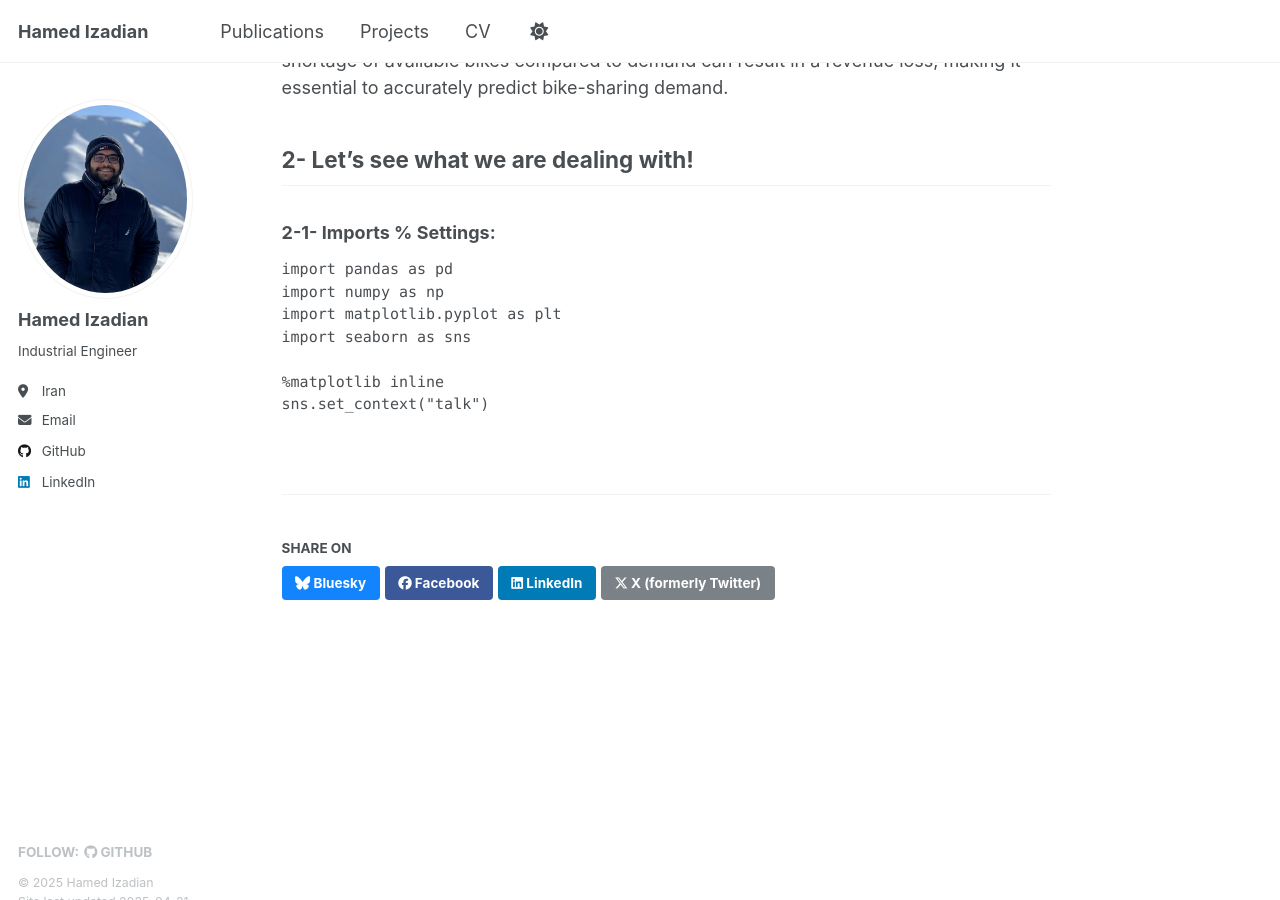
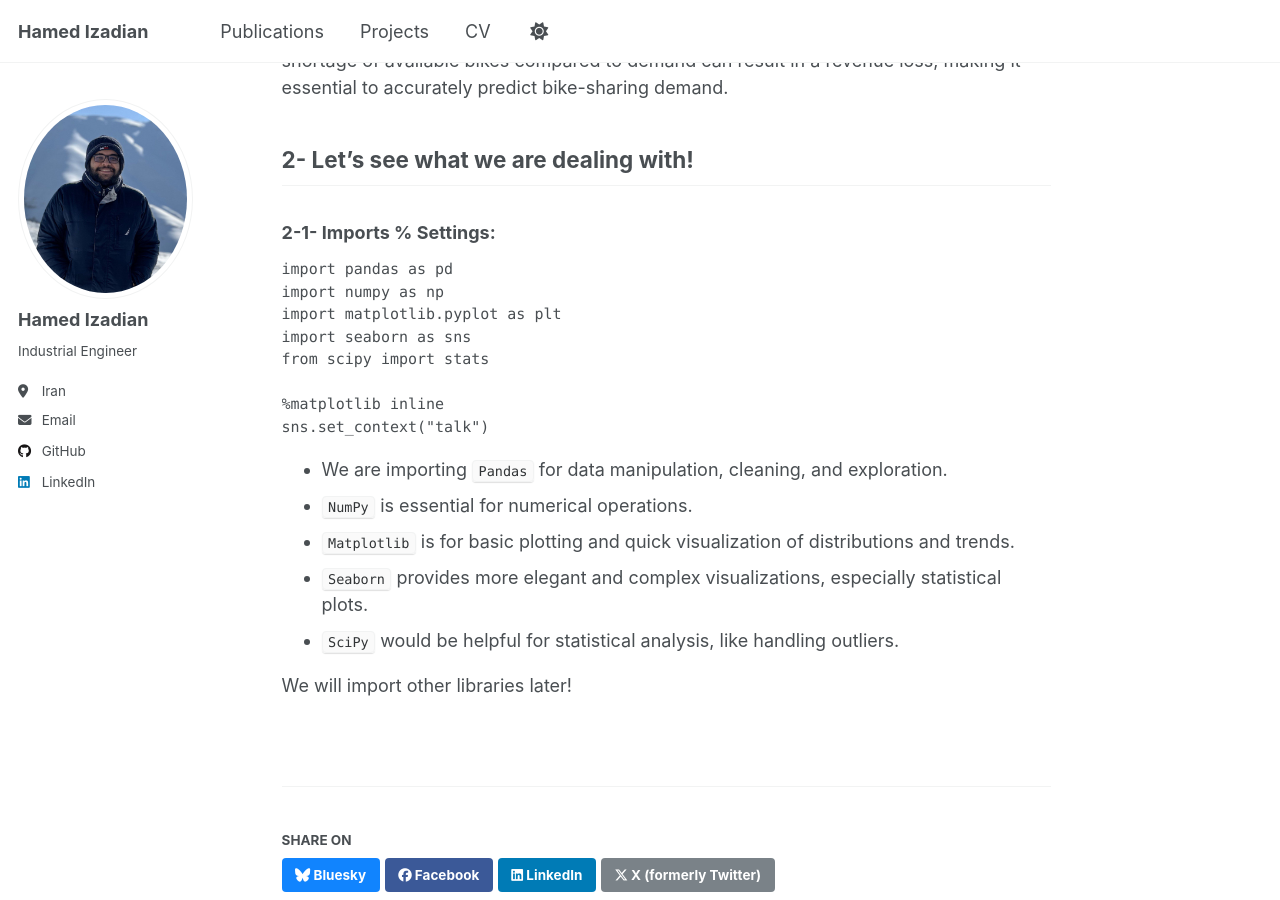
Before and after one commit to HamedIzadian/HamedIzadian.github.io, a Jekyll site: the page built from _projects/project1.md, in a window 1280 px wide and 900 px high, scrolled down 672 px. Built offline with Jekyll 4.4.1, drawn with Linux system fonts in a browser that asks for light colours.

Commit message:
Update project1.md

```diff
--- a/_projects/project1.md
+++ b/_projects/project1.md
@@ -22,7 +22,16 @@ import pandas as pd
 import numpy as np
 import matplotlib.pyplot as plt
 import seaborn as sns
+from scipy import stats
 
 %matplotlib inline
 sns.set_context("talk")
 </pre>
+
+* We are importing `Pandas` for data manipulation, cleaning, and exploration.
+* `NumPy` is essential for numerical operations.
+* `Matplotlib` is for basic plotting and quick visualization of distributions and trends.
+* `Seaborn` provides more elegant and complex visualizations, especially statistical plots.
+* `SciPy` would be helpful for statistical analysis, like handling outliers.
+
+We will import other libraries later!
```
